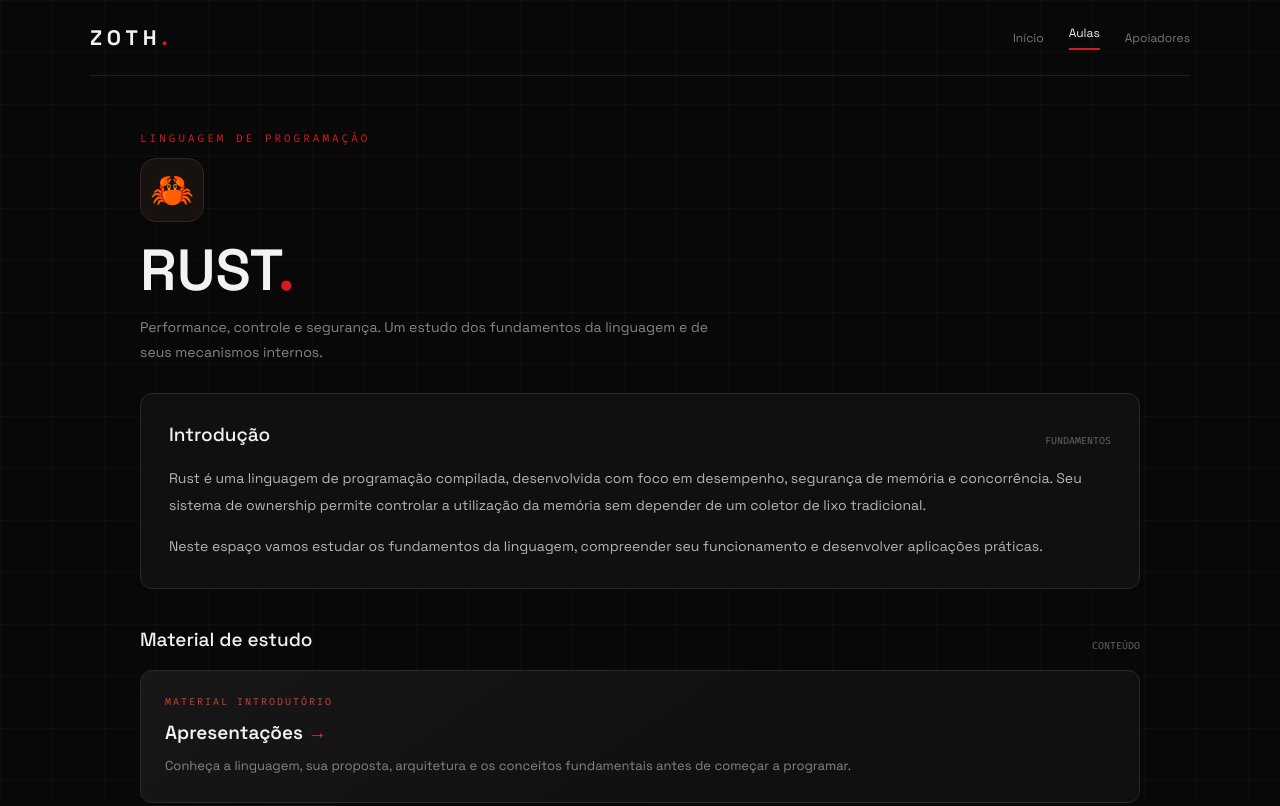
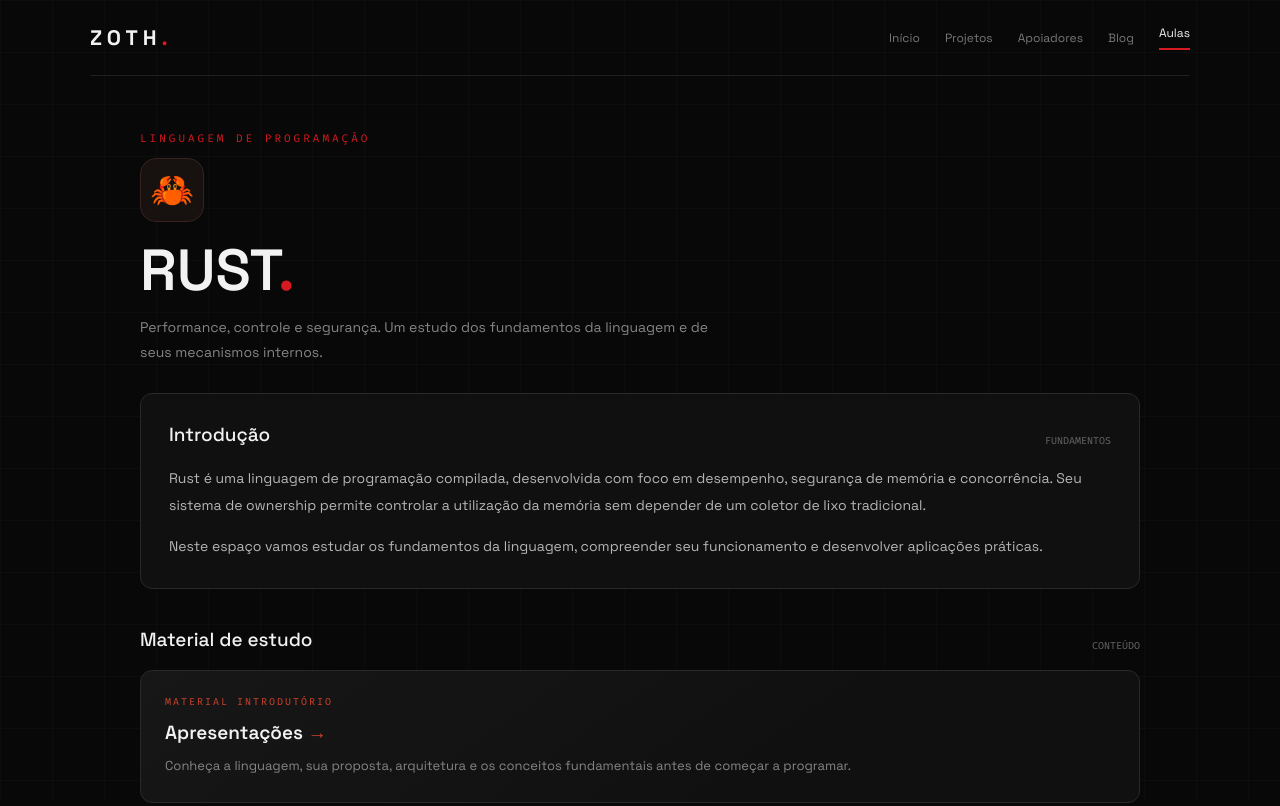
Before and after one commit to Z0TH729/zoth, a plain HTML site: page aulas/rust/index.html in a window 1280 px wide. Shown: the top 806 px of the page. Drawn offline with Linux system fonts and the light colour scheme.

Commit message:
Padroniza ordem da navegação entre páginas

```diff
--- a/aulas/rust/index.html
+++ b/aulas/rust/index.html
@@ -31,7 +31,7 @@ footer{padding:25px 20px;border-top:1px solid #1b1b1b;color:#444;text-align:cent
 .rust-mark{display:inline-grid;place-items:center;width:64px;height:64px;margin-bottom:18px;border:1px solid #39231f;border-radius:16px;background:#171110;color:#CE422B;font-size:35px}
 .rust-card{display:block;margin-top:18px}.rust-card:hover{border-color:#CE422B;box-shadow:0 12px 35px #CE422B18}.rust-card .card-label{color:#CE422B}
 .topic-copy{color:#b5b5b5;font-size:14px;line-height:1.9;margin-top:15px}
-</style></head><body><header class="topbar"><a class="brand" href="../../index.html">ZOTH<span>.</span></a><nav><a href="../../index.html">Início</a><a href="../../aulas.html" class="active">Aulas</a><a href="../../apoiadores.html">Apoiadores</a></nav></header>
+</style></head><body><header class="topbar"><a class="brand" href="../../index.html">ZOTH<span>.</span></a><nav aria-label="Navegação principal"><a href="../../index.html">Início</a><a href="../../projetos.html">Projetos</a><a href="../../apoiadores.html">Apoiadores</a><a href="../../blog.html">Blog</a><a href="../../aulas.html" class="active">Aulas</a></nav></header>
 <main><section class="page-heading"><p class="eyebrow">LINGUAGEM DE PROGRAMAÇÃO</p><div class="rust-mark">🦀</div><h1>RUST<span style="color:#d71920">.</span></h1><p class="intro">Performance, controle e segurança. Um estudo dos fundamentos da linguagem e de seus mecanismos internos.</p></section>
 <section class="panel"><div class="panel-body"><div class="section-head" style="margin-top:0"><h2>Introdução</h2><p>FUNDAMENTOS</p></div><p class="topic-copy">Rust é uma linguagem de programação compilada, desenvolvida com foco em desempenho, segurança de memória e concorrência. Seu sistema de ownership permite controlar a utilização da memória sem depender de um coletor de lixo tradicional.</p><p class="topic-copy">Neste espaço vamos estudar os fundamentos da linguagem, compreender seu funcionamento e desenvolver aplicações práticas.</p></div></section>
 <div class="section-head"><h2>Material de estudo</h2><p>CONTEÚDO</p></div><a class="content-card rust-card" href="apresentacoes.html"><div class="card-label">MATERIAL INTRODUTÓRIO</div><h2>Apresentações <span style="color:#CE422B">→</span></h2><p>Conheça a linguagem, sua proposta, arquitetura e os conceitos fundamentais antes de começar a programar.</p></a></main><footer>ZOTH © 2026</footer></body></html>
```
